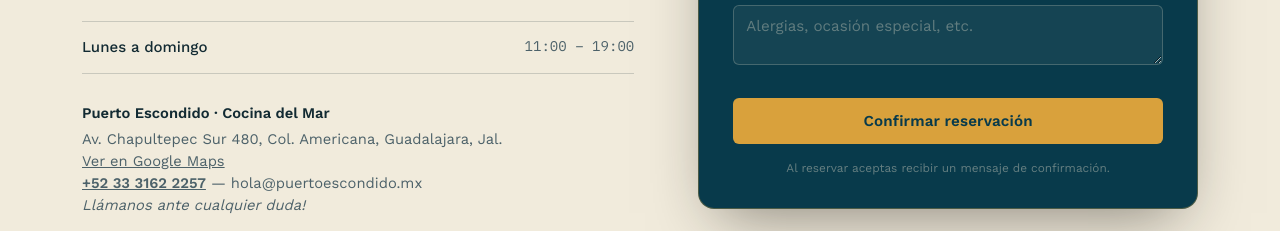
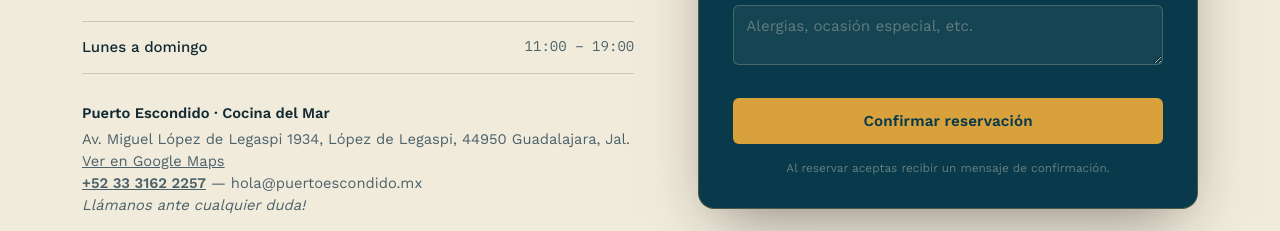
Before and after one commit to oscadoc77/puerto-escondido, a plain HTML site: page index.html in a window 1280 px wide. Shown: the part 1209-1440 px from the top of the page. Drawn offline with nearby package versions, Linux system fonts and the light colour scheme; a script that the page names is missing.

Commit message:
Ubi bien

```diff
--- a/index.html
+++ b/index.html
@@ -74,7 +74,7 @@
 
     <div class="address-block" id="contacto">
       <strong>Puerto Escondido · Cocina del Mar</strong>
-      Av. Chapultepec Sur 480, Col. Americana, Guadalajara, Jal.<br>
+      Av. Miguel López de Legaspi 1934, López de Legaspi, 44950 Guadalajara, Jal.<br>
       <a href="https://www.google.com/maps/place/Mariscos+Puerto+escondido/@20.6395033,-103.3818539,17z/data=!3m1!4b1!4m6!3m5!1s0x8428adc5520210e5:0xea52d44422a067dd!8m2!3d20.6395033!4d-103.379279!16s%2Fg%2F11kp73kz1m" target="_blank" rel="noopener" style="color:inherit">Ver en Google Maps</a><br>
       <a href="tel:+523331622257" style="color:inherit; font-weight:600">+52 33 3162 2257</a> — hola@puertoescondido.mx<br>
       <span style="font-style:italic">Llámanos ante cualquier duda!</span>
```
